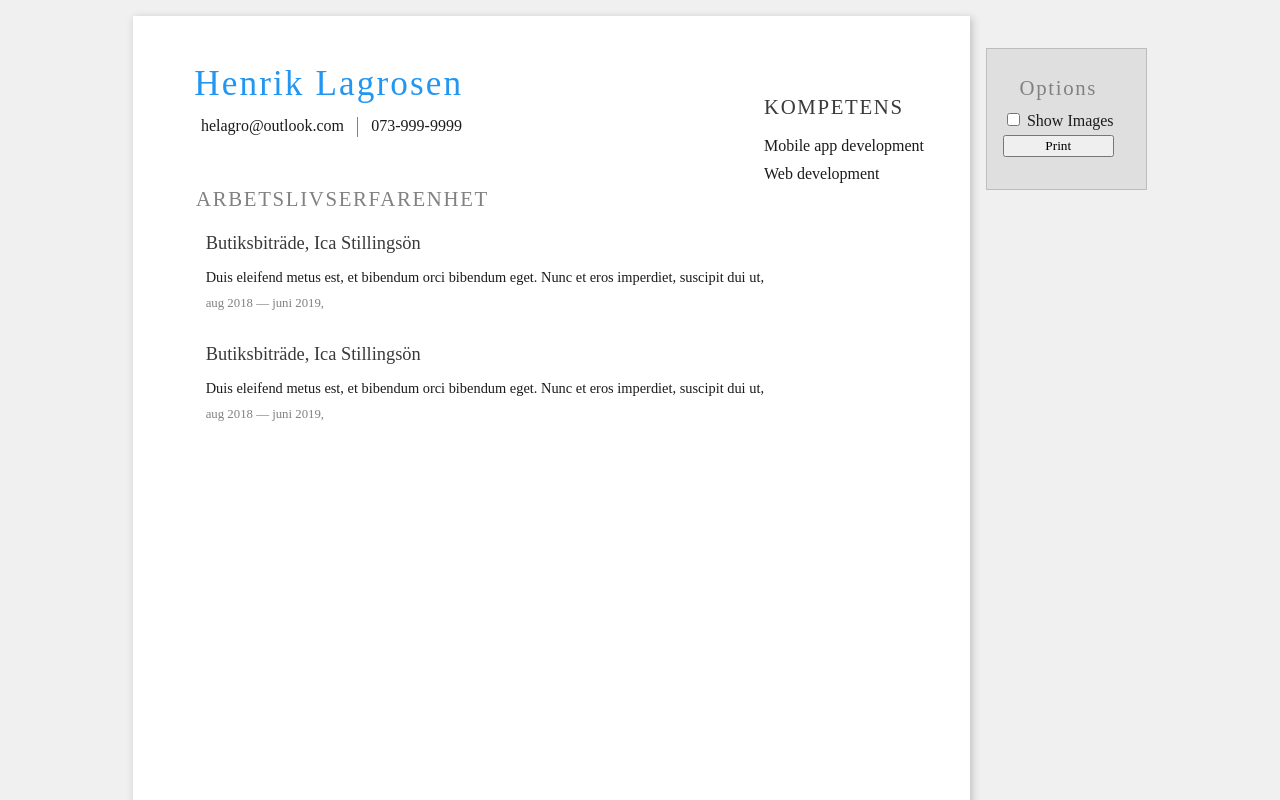
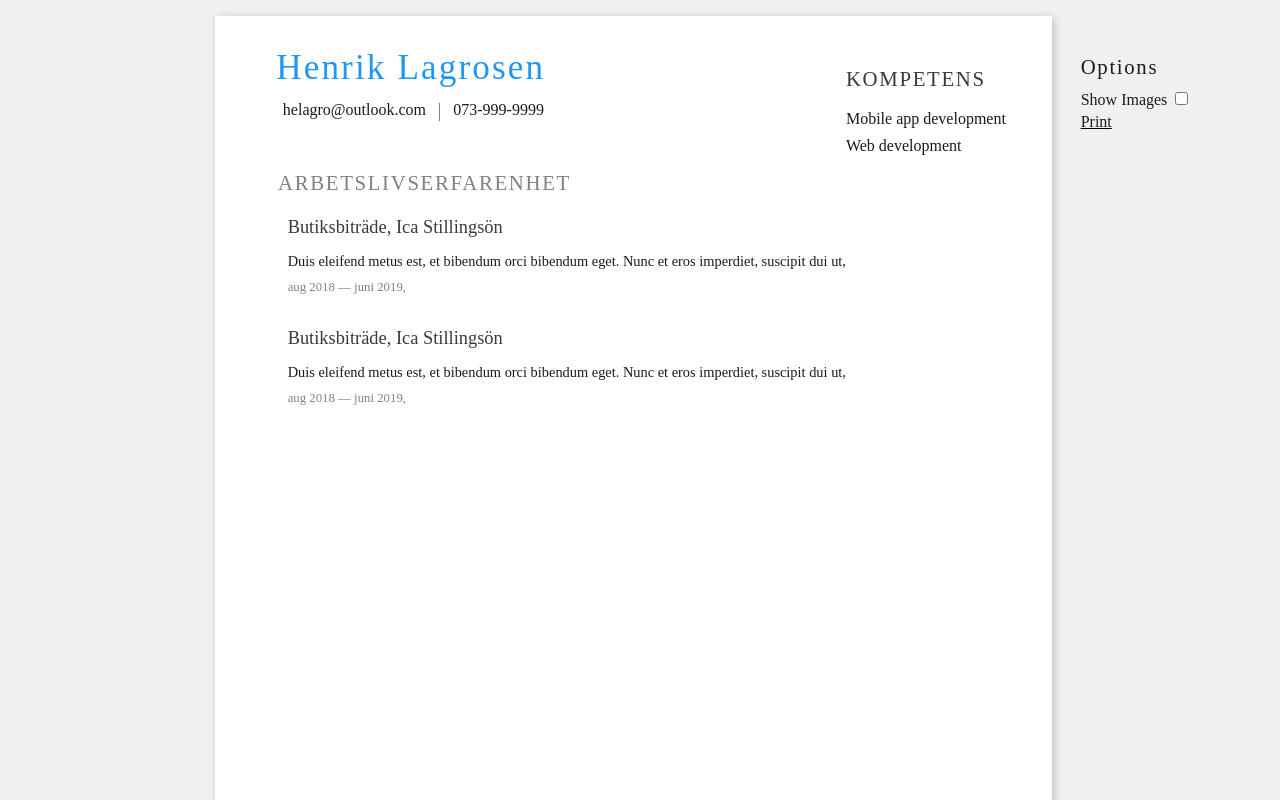
Before and after one commit to helagro/resume, a plain HTML site: page index.html in a window 1280 px wide. Shown: the top 800 px of the page. Drawn offline with Linux system fonts and the light colour scheme.

Commit message:
unspecified

```diff
--- a/index.html
+++ b/index.html
@@ -49,14 +49,17 @@
 
         </section>
 
-        <div class="optionsPanel">
-            <h2>Options</h2>
-            <span>
-                <input type="checkbox" name="showImages" onchange="setShowImages(this.checked)">
-                <label for="showImages"><span class="largeInfo">Show Images</span></label>
-            </span>
-            <button onclick="print()">Print</button>
+        <div class="optionsPanelContainer">
+            <div class="optionsPanel">
+                <h2>Options</h2>
+                <span>
+                    <label for="showImages"><span class="largeInfo">Show Images</span></label>
+                    <input type="checkbox" name="showImages" id="showImages" onchange="setShowImages(this.checked)">
+                </span>
+                <button onclick="print()"><p class="largeInfo">Print</p></button>
+            </div>
         </div>
+
     </main>
 
     <script src="script.js"></script>
--- /dev/null
+++ b/style/_content.sass
@@ -0,0 +1,78 @@
+@use "var"
+
+section
+    max-width: 21cm
+    min-height: 29.7cm
+    margin: 1em 0
+    padding: 2em 1em 3em 3.8em
+    background-color: var.$page-color
+    display: grid
+    grid-template-columns: var.$page-grid-division
+    grid-template-rows: max-content max-content
+    box-shadow: 0.1em 0.1em 0.5em var.$shadow-color
+
+    @media (max-width: var.$split-to-rows-size)
+        grid-template-columns: auto
+        padding-right: 2em
+
+    @media (max-width: 30em)
+        padding: 1em
+        margin-top: 0
+
+
+header
+    margin-bottom: 2em
+
+    .floor
+        margin-bottom: 0.5em
+        height: min-content
+        margin-top: auto
+
+    .columns
+        margin-left: var.$std-indent * 0.7
+
+    .mediumInfo
+        margin-left: var.$std-indent *1.5
+
+.pageContent
+    margin-left: var.$std-indent *0.2
+    margin-top: 1em
+
+
+.infoItem
+    padding-left: var.$std-indent
+    margin-bottom: 2.5em
+    margin-top: 1.5em
+
+.profilePic
+    border-radius: 50%
+    margin-left: auto
+    margin-right: auto
+    object-fit: cover
+
+    @media (max-width: 30em)
+        display: none !important
+
+.columns
+    display: grid
+    grid-auto-columns: max-content
+    grid-auto-flow: column
+    column-gap: 5%
+
+.columnDivider
+    border-right: 0.1em solid var.$light-gray
+    height: 50%
+    margin-top: 0.7em
+
+
+// ========== SIDE CONTENT ===========
+
+.rightColumnSection
+    margin-top: 1em
+
+    h2
+        color: var.$medium-gray
+
+    @media (max-width: var.$split-to-rows-size)
+        h2
+            color: var.$light-gray
--- a/style/_options.sass
+++ b/style/_options.sass
@@ -1,23 +1,39 @@
 @use "var"
 
+.optionsPanelContainer
+    position: relative
+
 .optionsPanel
-    background-color: #dfdfdf
-    padding: 0.5em 2em 2em 1em
+    padding: 0.2em 2em 2em 1em
     height: max-content
     margin-top: 3em
-    border: 0.01em solid var.$shadow-color
     display: grid
-    row-gap: 0.3em
+    border-radius: 0.2em
+    position: fixed
+
+    *
+        margin-top: 0.1em
+        margin-bottom: 0.1em
 
     h2
-        text-align: center
-        margin-bottom: 0.2em
+        color: var.$dark-gray
+        margin-bottom: 0.4em
+
+    button
+        background: none
+        border: none
+        padding: 0
+        text-decoration: underline
+        cursor: pointer
+        width: max-content
+        height: min-content
+
 
 
 @media print
     .optionsPanel
         display: none
 
-@media screen and (max-width: 28cm)
+@media screen and (max-width: 30cm)
     .optionsPanel
         display: none
--- a/style/_text.sass
+++ b/style/_text.sass
@@ -39,7 +39,7 @@ h3
 
 .largeInfo
     color: var.$dark-gray
-    font-size: 1em
+    font-size: 1rem
     margin: 0.6em 0
 
 .mediumInfo
--- a/style/style.sass
+++ b/style/style.sass
@@ -1,12 +1,10 @@
 @use "_var"
 @use "_text"
 @use "_options"
+@use "_content"
 
 *
     font-family: "EB Garamond"
-
-
-// =============== PAGE ================
 
 
 body
@@ -15,96 +13,15 @@ body
     height: 100vh
     background-color: var.$behind-page-color
 
-section
-    max-width: 21cm
-    min-height: 29.7cm
-    margin: 1em 0
-    padding: 3em 1em 3em 3.8em
-    left: 0
-    right: 0
-    background-color: var.$page-color
-    display: grid
-    grid-template-columns: var.$page-grid-division
-    grid-template-rows: max-content max-content
-    box-shadow: 0.1em 0.1em 0.5em var.$shadow-color
-
-    @media (max-width: var.$split-to-rows-size)
-        grid-template-columns: auto
-        padding-right: 2em
-
-    @media (max-width: 30em)
-        padding: 1em
-        margin-top: 0
-
-header
-    margin-bottom: 2em
-
-    .floor
-        margin-bottom: 0.5em
-        height: min-content
-        margin-top: auto
-
-    .columns
-        margin-left: var.$std-indent * 0.7
-
-    .mediumInfo
-        margin-left: var.$std-indent *1.5
-
-.pageContent
-    margin-left: var.$std-indent *0.2
-    margin-top: 1em
-
-
-
-// ============== MAIN CONTENT ============
 
 main
     display: grid
-    grid-template-columns: max-content max-content
+    grid-template-columns: auto max-content
     margin: auto
-    width: max-content
-    column-gap: 1em
+    max-width: max-content
+    column-gap: 0.8em
+    user-select: none
 
-.infoItem
-    padding-left: var.$std-indent
-    margin-bottom: 2.5em
-    margin-top: 1.5em
-
-.profilePic
-    border-radius: 50%
-    margin-left: auto
-    margin-right: auto
-    object-fit: cover
-
-    @media (max-width: 30em)
-        display: none
-
-.columns
-    display: grid
-    grid-auto-columns: max-content
-    grid-auto-flow: column
-    column-gap: 5%
-
-.columnDivider
-    border-right: 0.07em solid var.$light-gray
-    margin: 0.6em 0 0.5em 0
-
-
-// ========== SIDE CONTENT ===========
-
-.rightColumnSection
-    margin-top: 1.8em
-
-    h2
-        color: var.$medium-gray
-
-    @media (max-width: var.$split-to-rows-size)
-        h2
-            color: var.$light-gray
-
-
-
-// ============== TAGS =============
 
 a
     text-decoration: none
@@ -119,13 +36,13 @@ img
 
 @page
     margin: 0
+    margin-right: 3em
 
 @media print
     .infoItem
         page-break-inside: avoid
 
     section
-        margin: 0
         box-shadow: none
         height: auto
         min-height: auto
@@ -134,3 +51,4 @@ img
 
     main
         margin: 0
+        max-width: none
```
Also changed, not shown: style/style.css, 1 other file.
